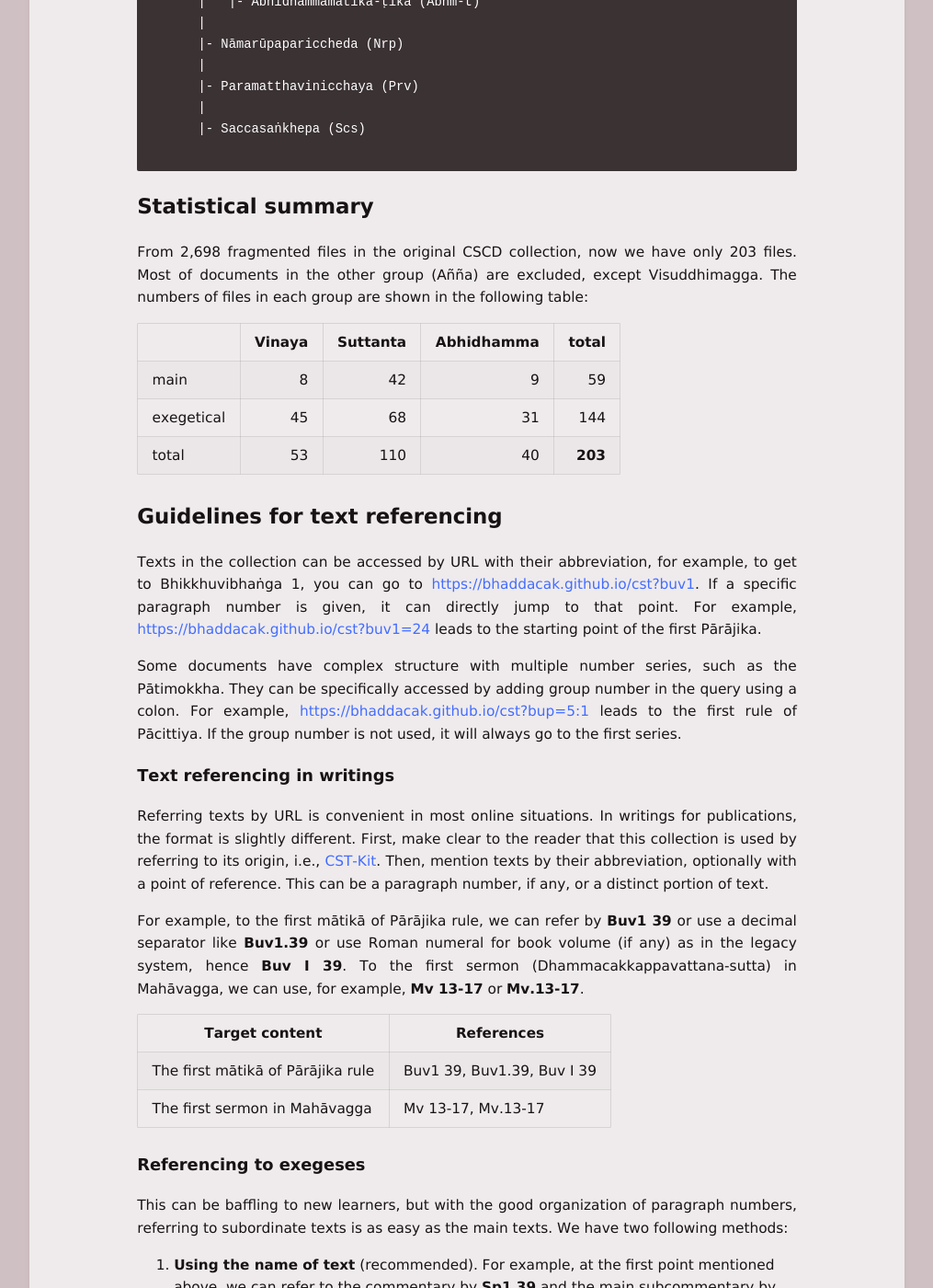
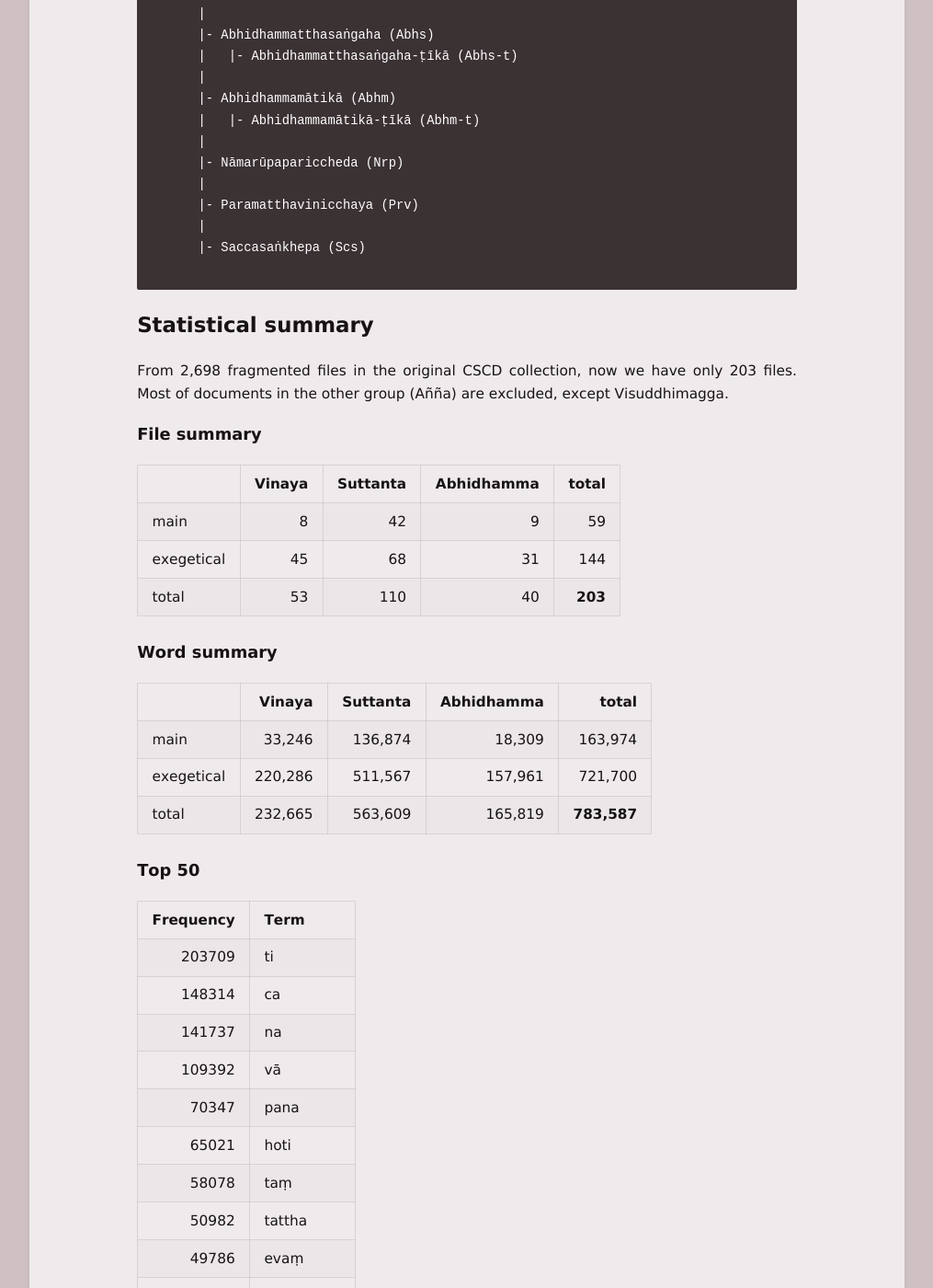
Before and after one commit to bhaddacak/bhaddacak.github.io, a Jekyll site: the page built from _pages/cstpage.md, in a window 1280 px wide and 1400 px high, scrolled down 9226 px. Shown: the whole window at 92% size, without its empty margins (132-1147 px from the left). Built offline with Jekyll 4.4.1, drawn with Linux system fonts in a browser that asks for light colours; some of the changed text lies outside the part shown.

```diff
--- a/_pages/cstpage.md
+++ b/_pages/cstpage.md
@@ -353,13 +353,86 @@ Abhidhammapiṭaka
 
 ## Statistical summary
 
-From 2,698 fragmented files in the original CSCD collection, now we have only 203 files. Most of documents in the other group (Añña) are excluded, except Visuddhimagga. The numbers of files in each group are shown in the following table:
+From 2,698 fragmented files in the original CSCD collection, now we have only 203 files. Most of documents in the other group (Añña) are excluded, except Visuddhimagga.
+
+### File summary
 
 |  | Vinaya | Suttanta | Abhidhamma | total |
 |:---|---:|---:|---:|---:|
 | main | 8 | 42 | 9 | 59 |
 | exegetical | 45 | 68 | 31 | 144 |
 | total | 53 | 110 | 40 | **203** |
+
+### Word summary
+
+|  | Vinaya | Suttanta | Abhidhamma | total |
+|:---|---:|---:|---:|---:|
+| main | 33,246 | 136,874 | 18,309 | 163,974 |
+| exegetical | 220,286 | 511,567 | 157,961 | 721,700 |
+| total | 232,665 | 563,609 | 165,819 | **783,587** |
+
+### Top 50
+
+| Frequency | Term |
+|---:|:---|
+| 203709 | ti |
+| 148314 | ca |
+| 141737 | na |
+| 109392 | vā |
+|  70347 | pana |
+|  65021 | hoti |
+|  58078 | taṃ |
+|  50982 | tattha |
+|  49786 | evaṃ |
+|  48800 | pe |
+|  44761 | kho |
+|  44540 | so |
+|  39934 | nāma |
+|  36724 | hi |
+|  35259 | tassa |
+|  35039 | vuttaṃ |
+|  34935 | te |
+|  34509 | bhikkhave |
+|  27314 | attho |
+|  24920 | ayaṃ |
+|  24021 | viya |
+|  23520 | tena |
+|  22050 | tesaṃ |
+|  20729 | atha |
+|  20591 | me |
+|  20422 | katvā |
+|  20195 | yaṃ |
+|  20051 | āha |
+|  19228 | idaṃ |
+|  18912 | dhammaṃ |
+|  18852 | tasmā |
+|  18788 | dhammā |
+|  18441 | yathā |
+|  18142 | bhagavā |
+|  17897 | uppajjati |
+|  17701 | dhammo |
+|  17359 | ettha |
+|  17204 | paccayo |
+|  16747 | yo |
+|  16522 | tato |
+|  16484 | ekaṃ |
+|  16447 | tathā |
+|  16305 | attano |
+|  16088 | no |
+|  15589 | dve |
+|  15499 | bhante |
+|  15492 | paṭicca |
+|  15285 | bhikkhu |
+|  13753 | atthi |
+|  13393 | idha |
+
+### The longest term
+
+Here is the longest compound found in the exegetical Vinaya group.
+
+> avippavāsasammutisanthatasammutibhattuddesakasenāsanaggāhāpakabhaṇḍāgārika-
+cīvarappaṭiggāhakayāgubhājakaphalabhājakakhajjabhājakaappamattakavissajjaka-
+sāṭiyaggāhapakapattaggāhāpakaārāmikapesakasāmaṇerapesakasammutīti
 
 ## Guidelines for text referencing
 
--- a/assets/js/ppreader.js
+++ b/assets/js/ppreader.js
@@ -5,8 +5,9 @@ ppReader.textInputElem = {};
 ppReader.dict = {};
 ppReader.declension = {};
 ppReader.charTable = {
-	"=a": "ā", "=i": "ī", "=u": "ū", "\\^n": "ṅ", "~n": "ñ", "\\.t": "ṭ", "\\.d": "ḍ", "\\.n": "ṇ", "\\.l": "ḷ", "\\.m": "ṃ",
-	"=A": "Ā", "=I": "Ī", "=U": "Ū", "\\^N": "Ṅ", "~N": "Ñ", "\\.T": "Ṭ", "\\.D": "Ḍ", "\\.N": "Ṇ", "\\.L": "Ḷ", "\\.M": "Ṃ"
+	"=a": "ā", "=i": "ī", "=u": "ū", ";n": "ṅ", "\\^n": "ṅ", "~n": "ñ", "\\.t": "ṭ", "\\.d": "ḍ", "\\.n": "ṇ", "\\.l": "ḷ", "\\.m": "ṃ",
+	"=A": "Ā", "=I": "Ī", "=U": "Ū", ";N": "Ṅ", "\\^N": "Ṅ", "~N": "Ñ", "\\.T": "Ṭ", "\\.D": "Ḍ", "\\.N": "Ṇ", "\\.L": "Ḷ", "\\.M": "Ṃ",
+	",t": "ṭ", ",d": "ḍ", ",n": "ṇ", ",l": "ḷ", ",m": "ṃ", ",T": "Ṭ", ",D": "Ḍ", ",N": "Ṇ", ",L": "Ḷ", ",M": "Ṃ"
 };
 ppReader.stockPronWords = {
 	"tumha:3": "tumha;a,m", "amha:3": "amha;a,m",
```
Also changed, not shown: other parts of _pages/cstpage.md (+1 -1 lines), _includes/pali_input.html (+6 -2 lines), _pages/index.md (+2 -2 lines), _pages/ppreader.md (+2 -2 lines).
